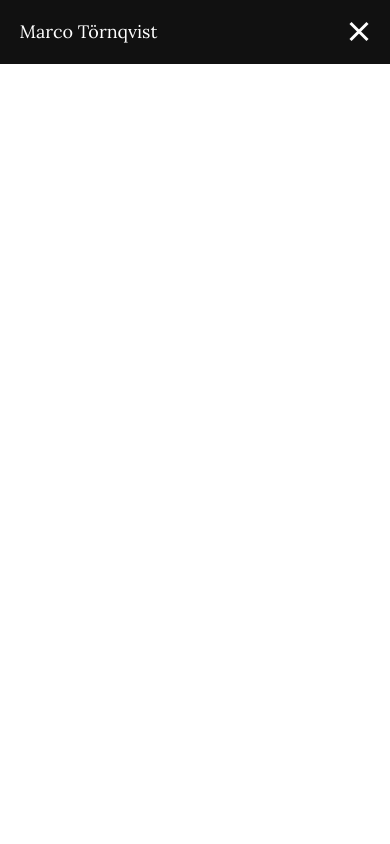
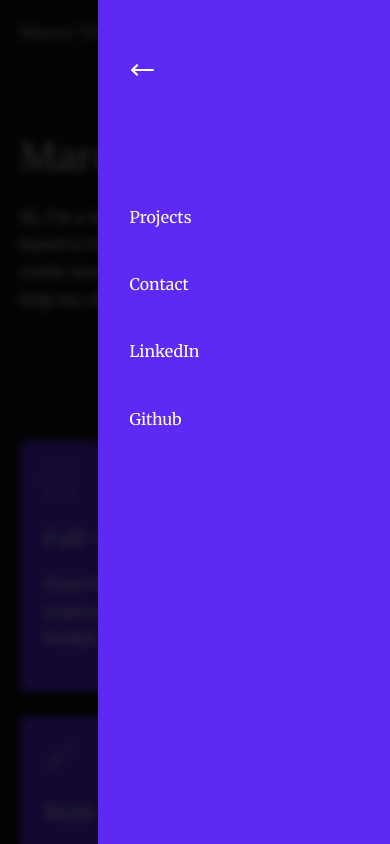
Before and after one commit to marcotornqvist/portfolio-2023, a Next.js app: page / in a window 390 px wide. Both pictures are taken after a click on the button 358 px from the left and 31 px from the top of the page. Shown: the top 844 px of the page. Built offline with nearby package versions, Linux system fonts and the light colour scheme.

Commit message:
add new sidenav

```diff
--- a/app/contact/page.tsx
+++ b/app/contact/page.tsx
@@ -30,6 +30,7 @@ const Contact: FC = () => {
                     alt="mailbox icon"
                     height={16}
                     width={20}
+                    aria-hidden="true"
                   />
                 </div>
                 <span className="text-regular-normal">
@@ -45,6 +46,7 @@ const Contact: FC = () => {
                     alt="phone icon"
                     height={19}
                     width={19}
+                    aria-hidden="true"
                   />
                 </div>
                 <span className="text-regular-normal">+358 440 223 519</span>
@@ -58,6 +60,7 @@ const Contact: FC = () => {
                     alt="map icon"
                     height={20}
                     width={16}
+                    aria-hidden="true"
                   />
                 </div>
                 <span className="text-regular-normal">Southern Finland</span>
--- a/components/cards.tsx
+++ b/components/cards.tsx
@@ -22,6 +22,7 @@ const Cards: FC<CardsProps> = ({ className }) => (
           width={32}
           height={32}
           className="h-8 w-8 md:h-9 md:w-9"
+          aria-hidden="true"
         />
       }
       title="Full-stack Development"
@@ -35,6 +36,7 @@ const Cards: FC<CardsProps> = ({ className }) => (
           width={36}
           height={36}
           className="h-[2rem] w-[2rem] md:h-9 md:w-9"
+          aria-hidden="true"
         />
       }
       title="Web Design"
@@ -48,6 +50,7 @@ const Cards: FC<CardsProps> = ({ className }) => (
           width={32}
           height={32}
           className="h-[30px] w-[30px] md:h-9 md:w-9"
+          aria-hidden="true"
         />
       }
       title="Tools"
@@ -67,7 +70,7 @@ const Card: FC<CardProps> = ({ icon, title, text, className }) => {
   return (
     <div
       className={cn(
-        'md:pb-18 flex w-full flex-col gap-4 rounded-md bg-purple p-6 pb-10 md:pt-8 xl:px-8 xl:pb-[72px]',
+        'flex w-full flex-col gap-4 rounded-md bg-purple p-6 pb-10 md:pb-18 md:pt-8 xl:px-8 xl:pb-[72px]',
         className,
       )}
     >
--- a/components/cta.tsx
+++ b/components/cta.tsx
@@ -66,6 +66,7 @@ const CTA: FC<Props> = ({
                 alt="Arrow right"
                 width={20}
                 height={10}
+                aria-hidden="true"
               />
             </Link>
           </div>
--- a/components/header.tsx
+++ b/components/header.tsx
@@ -65,6 +65,7 @@ const Header: FC<Props> = ({
             alt="Arrow right"
             width={20}
             height={10}
+            aria-hidden="true"
           />
         </Link>
       )}
--- a/components/layout/menu.tsx
+++ b/components/layout/menu.tsx
@@ -1,60 +1,79 @@
 'use client';
 
 import { FC, useState } from 'react';
-import * as Dialog from '@radix-ui/react-dialog';
 import Link from 'next/link';
 import clsx from 'clsx';
+import {
+  Sheet,
+  SheetTrigger,
+  SheetContent,
+  SheetHeader,
+  SheetClose,
+} from 'components/ui/sheet';
+import { links } from './navbar';
+import { cn } from 'lib/utils';
+import { usePathname } from 'next/navigation';
+import Image from 'next/image';
 
 type MenuProps = {
   btnClassName?: string;
 };
 
 const Menu: FC<MenuProps> = ({ btnClassName }) => {
+  const pathname = usePathname();
   const [open, setOpen] = useState(false);
 
+  const genericHamburgerLine = `h-0.5 w-6 rounded-full bg-white transition ease transform duration-300`;
+
   return (
-    <Dialog.Root open={open} onOpenChange={() => setOpen(!open)}>
-      <Dialog.Trigger asChild>
+    <Sheet open={open} onOpenChange={() => setOpen(!open)}>
+      <SheetTrigger asChild>
         <button
-          className={clsx('outline-none md:hidden', btnClassName)}
+          className={cn(
+            '-mr-4 flex flex-col gap-1.5 p-4 md:hidden',
+            btnClassName,
+          )}
           aria-controls={'Open Menu'}
           role="navigation"
+          onClick={() => setOpen(!open)}
         >
-          {open ? (
-            <div className="relative">
-              <div className="absolute h-[3px] w-6 rotate-45 bg-white"></div>
-              <div className="h-[3px] w-6 -rotate-45 bg-white"></div>
-            </div>
-          ) : (
-            <div className="flex flex-col gap-1">
-              <div className="h-[3px] w-6 bg-white"></div>
-              <div className="h-[3px] w-6 bg-white"></div>
-              <div className="h-[3px] w-6 bg-white"></div>
-            </div>
-          )}
+          <div className={clsx(genericHamburgerLine, open && '-rotate-45')} />
+          <div
+            className={clsx(
+              genericHamburgerLine,
+              open && '-translate-y-2 rotate-45',
+            )}
+          />
         </button>
-      </Dialog.Trigger>
-      <Dialog.Portal>
-        <Dialog.Overlay
-          className={clsx(
-            'bg-overlay fixed top-16 z-20 w-[100vw] md:top-20',
-            'data-[state=closed]:animate-fadeOut data-[state=open]:animate-fadeIn lg:hidden',
-          )}
-        />
-        <Dialog.Content
-          className={clsx(
-            'fixed bottom-0 top-16 z-30 h-[calc(100vh_-_4rem)] w-full overflow-y-scroll bg-white pb-40 pt-12 outline-none md:top-20 md:h-[calc(100vh_-_5rem)]',
-            'data-[state=closed]:animate-menuHide data-[state=open]:animate-menuShow lg:hidden',
-          )}
-        >
-          <div className="flex min-h-full flex-col items-center justify-center">
-            <div className="mx-auto mb-12 flex h-full w-min flex-col gap-12">
-              <Link href="/">Moi</Link>
-            </div>
-          </div>
-        </Dialog.Content>
-      </Dialog.Portal>
-    </Dialog.Root>
+      </SheetTrigger>
+      <SheetContent className="md:hidden">
+        <SheetHeader className="px-2 pt-6">
+          <SheetClose className="-ml-4 px-4 py-4">
+            <Image
+              src="/assets/icons/arrow-right.svg"
+              alt="Arrow left"
+              width={24}
+              height={12}
+              className="rotate-180"
+            />
+          </SheetClose>
+        </SheetHeader>
+        <ul className="-ml-4 flex h-full flex-col gap-2 px-2 pt-24">
+          {links.map((link, index) => (
+            <li key={index} className="flex" onClick={() => setOpen(!open)}>
+              <Link
+                href={link.href}
+                target={link.isExternal ? '_blank' : undefined}
+                className="text-regular-normal min-h-full min-w-full px-4 py-4 text-white"
+                aria-current={pathname === link.href ? 'page' : undefined}
+              >
+                {link.text}
+              </Link>
+            </li>
+          ))}
+        </ul>
+      </SheetContent>
+    </Sheet>
   );
 };
 
--- a/components/layout/navbar.tsx
+++ b/components/layout/navbar.tsx
@@ -7,7 +7,7 @@ import clsx from 'clsx';
 import Menu from 'components/layout/menu';
 import { siteConfig } from 'config/site';
 
-const links = [
+export const links = [
   { href: '/projects', text: 'Projects' },
   { href: '/contact', text: 'Contact' },
   {
@@ -35,7 +35,9 @@ const Navbar = () => {
         >
           Marco Törnqvist
         </Link>
-        <Menu />
+        <div className="md:hidden">
+          <Menu />
+        </div>
         <ul className="-mr-4 hidden flex-row md:flex">
           {links.map((link, index) => (
             <li key={index}>
--- a/components/portfolio-header.tsx
+++ b/components/portfolio-header.tsx
@@ -70,6 +70,7 @@ const PortfolioHeader: FC<Props> = ({
                   alt="Arrow right"
                   width={20}
                   height={10}
+                  aria-hidden="true"
                 />
               </Link>
             )}
--- /dev/null
+++ b/components/ui/sheet.tsx
@@ -0,0 +1,135 @@
+'use client';
+
+import * as React from 'react';
+import * as SheetPrimitive from '@radix-ui/react-dialog';
+import { cva, type VariantProps } from 'class-variance-authority';
+
+import { cn } from 'lib/utils';
+
+const Sheet = SheetPrimitive.Root;
+
+const SheetTrigger = SheetPrimitive.Trigger;
+
+const SheetClose = SheetPrimitive.Close;
+
+const SheetPortal = SheetPrimitive.Portal;
+
+const SheetOverlay = React.forwardRef<
+  React.ElementRef<typeof SheetPrimitive.Overlay>,
+  React.ComponentPropsWithoutRef<typeof SheetPrimitive.Overlay>
+>(({ className, ...props }, ref) => (
+  <SheetPrimitive.Overlay
+    className={cn(
+      'data-[state=open]:animate-in data-[state=closed]:animate-out data-[state=closed]:fade-out-0 data-[state=open]:fade-in-0 fixed inset-0 z-50 bg-black/80 backdrop-blur-sm',
+      className,
+    )}
+    {...props}
+    ref={ref}
+  />
+));
+SheetOverlay.displayName = SheetPrimitive.Overlay.displayName;
+
+const sheetVariants = cva(
+  'data-[state=open]:animate-in data-[state=closed]:animate-out fixed z-50 gap-4 bg-purple p-6 shadow-lg outline-none transition ease-in-out data-[state=closed]:duration-300 data-[state=open]:duration-500',
+  {
+    variants: {
+      side: {
+        top: 'data-[state=closed]:slide-out-to-top data-[state=open]:slide-in-from-top inset-x-0 top-0 border-b',
+        bottom:
+          'data-[state=closed]:slide-out-to-bottom data-[state=open]:slide-in-from-bottom inset-x-0 bottom-0 border-t',
+        left: 'data-[state=closed]:slide-out-to-left data-[state=open]:slide-in-from-left inset-y-0 left-0 h-full w-3/4 border-r sm:max-w-sm',
+        right:
+          'data-[state=closed]:slide-out-to-right data-[state=open]:slide-in-from-right inset-y-0 right-0  h-full w-3/4 sm:max-w-sm',
+      },
+    },
+    defaultVariants: {
+      side: 'right',
+    },
+  },
+);
+
+interface SheetContentProps
+  extends React.ComponentPropsWithoutRef<typeof SheetPrimitive.Content>,
+    VariantProps<typeof sheetVariants> {}
+
+const SheetContent = React.forwardRef<
+  React.ElementRef<typeof SheetPrimitive.Content>,
+  SheetContentProps
+>(({ side = 'right', className, children, ...props }, ref) => (
+  <SheetPortal>
+    <SheetOverlay />
+    <SheetPrimitive.Content
+      ref={ref}
+      className={cn(sheetVariants({ side }), className)}
+      {...props}
+    >
+      {children}
+    </SheetPrimitive.Content>
+  </SheetPortal>
+));
+SheetContent.displayName = SheetPrimitive.Content.displayName;
+
+const SheetHeader = ({
+  className,
+  ...props
+}: React.HTMLAttributes<HTMLDivElement>) => (
+  <div
+    className={cn(
+      'flex flex-col space-y-2 text-center sm:text-left',
+      className,
+    )}
+    {...props}
+  />
+);
+SheetHeader.displayName = 'SheetHeader';
+
+const SheetFooter = ({
+  className,
+  ...props
+}: React.HTMLAttributes<HTMLDivElement>) => (
+  <div
+    className={cn(
+      'flex flex-col-reverse sm:flex-row sm:justify-end sm:space-x-2',
+      className,
+    )}
+    {...props}
+  />
+);
+SheetFooter.displayName = 'SheetFooter';
+
+const SheetTitle = React.forwardRef<
+  React.ElementRef<typeof SheetPrimitive.Title>,
+  React.ComponentPropsWithoutRef<typeof SheetPrimitive.Title>
+>(({ className, ...props }, ref) => (
+  <SheetPrimitive.Title
+    ref={ref}
+    className={cn('text-foreground text-lg font-semibold', className)}
+    {...props}
+  />
+));
+SheetTitle.displayName = SheetPrimitive.Title.displayName;
+
+const SheetDescription = React.forwardRef<
+  React.ElementRef<typeof SheetPrimitive.Description>,
+  React.ComponentPropsWithoutRef<typeof SheetPrimitive.Description>
+>(({ className, ...props }, ref) => (
+  <SheetPrimitive.Description
+    ref={ref}
+    className={cn('text-muted-foreground text-sm', className)}
+    {...props}
+  />
+));
+SheetDescription.displayName = SheetPrimitive.Description.displayName;
+
+export {
+  Sheet,
+  SheetPortal,
+  SheetOverlay,
+  SheetTrigger,
+  SheetClose,
+  SheetContent,
+  SheetHeader,
+  SheetFooter,
+  SheetTitle,
+  SheetDescription,
+};
--- a/package.json
+++ b/package.json
@@ -43,6 +43,7 @@
     "prettier": "^3.0.3",
     "prettier-plugin-tailwindcss": "^0.5.6",
     "tailwindcss": "^3.3.0",
+    "tailwindcss-animate": "^1.0.7",
     "typescript": "^5"
   }
 }
```
Also changed, not shown: tailwind.config.ts (+17 -16 lines), 1 other file (tests, documents, lock files or other folders).
